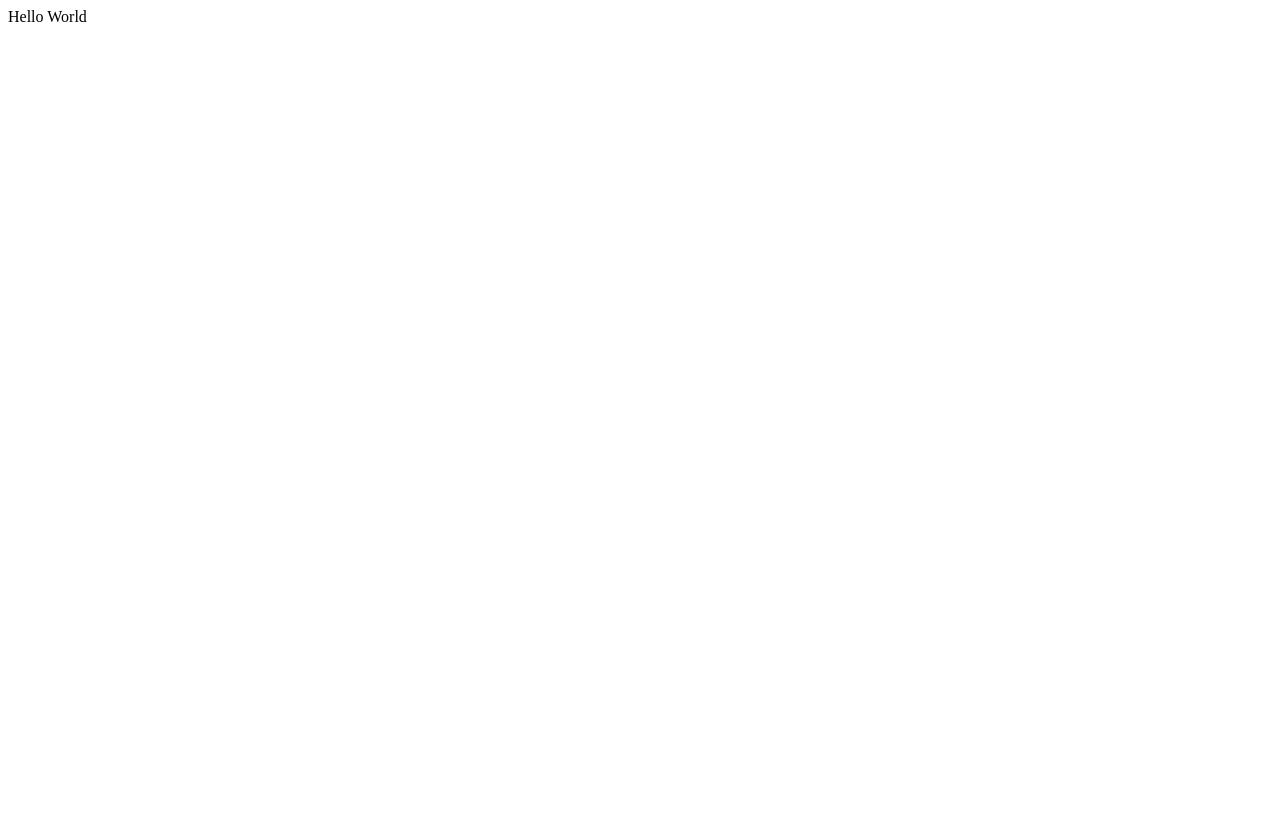
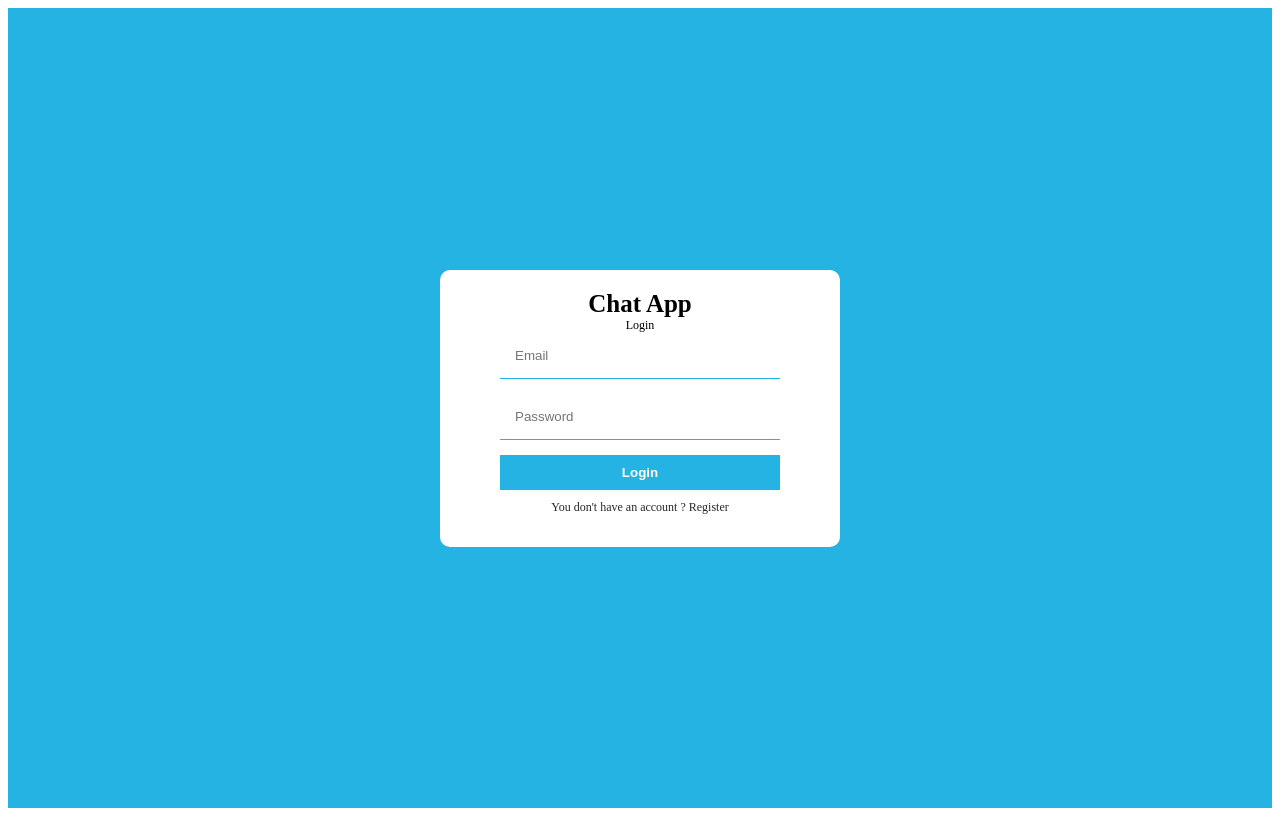
Before and after one commit to nithinpk01/chatApp, a React (Create React App) app: page / in a window 1280 px wide. Built offline with nearby package versions, Linux system fonts and the light colour scheme.

Commit message:
design login and register

```diff
--- a/package.json
+++ b/package.json
@@ -9,6 +9,7 @@
     "react": "^18.2.0",
     "react-dom": "^18.2.0",
     "react-scripts": "5.0.1",
+    "sass": "^1.55.0",
     "web-vitals": "^2.1.4"
   },
   "scripts": {
--- a/src/components/App.js
+++ b/src/components/App.js
@@ -1,10 +1,13 @@
 import './App.css';
+import { Login } from './Login';
+import { Register } from './Register';
 
 function App() {
   return (
-   <div>
-    Hello World
-   </div>
+    <div>
+      {/* <Register /> */}
+      <Login/>
+    </div>
   );
 }
 
--- /dev/null
+++ b/src/components/Login.jsx
@@ -0,0 +1,20 @@
+import React from 'react'
+import '../components/Register.scss';
+
+export const Login = () => {
+    return (
+        <div className='form-container'>
+            <div className='formWrapper'>
+                <span className='logo'>Chat App</span>
+                <span className='title'>Login</span>
+                <form>
+                    <input type="text" name="email" id="" placeholder='Email'/>
+                    <input type="password" name="password" id="" placeholder='Password'/>
+                    <button>Login</button>
+                </form>
+                <p>You don't have an account ? Register</p>
+            </div>
+
+        </div>
+    )
+}
--- /dev/null
+++ b/src/components/Register.jsx
@@ -0,0 +1,22 @@
+import React from 'react'
+import '../components/Register.scss';
+
+export const Register = () => {
+    return (
+        <div className='form-container'>
+            <div className='formWrapper'>
+                <span className='logo'>Chat App</span>
+                <span className='title'>Register</span>
+                <form>
+                    <input type="text" name="name" id="" placeholder='Name'/>
+                    <input type="text" name="email" id="" placeholder='Email'/>
+                    <input type="password" name="password" id="" placeholder='Password'/>
+                    <input type="file" name="file" id="" />
+                    <button>Sign Up</button>
+                </form>
+                <p>You do have an account ? Login</p>
+            </div>
+
+        </div>
+    )
+}
--- /dev/null
+++ b/src/components/Register.scss
@@ -0,0 +1,48 @@
+.form-container {
+  background-color: rgb(36, 179, 227);
+  height: 100vh;
+  display: flex;
+  align-items: center;
+  justify-content: center;
+
+  .formWrapper {
+    background-color: white;
+    padding: 20px 60px;
+    border-radius: 10px;
+    display: flex;
+    flex-direction: column;
+    align-items: center;
+    .logo{
+      font-weight: bold;
+      font-size: 25px;
+    }
+    .title{
+      font-size: 12px;
+    }
+    form {
+      display: flex;
+      flex-direction: column;
+      gap: 15px;
+      input{
+        padding: 15px;
+        border:none;
+        width:250px;
+        border-bottom: 1px solid rgb(36, 179, 227);
+      }
+      button {
+        background-color: rgb(36, 179, 227);
+        color: white;
+        padding: 10px;
+        font-weight: bold;
+        border: none;
+        cursor: pointer;
+      }
+    }
+    p{
+      margin-top: 10px;
+      font-size: 12px;
+      color: rgb(41, 38, 38);
+    }
+  }
+
+}
```
Also changed, not shown: 1 other file (tests, documents, lock files or other folders).
